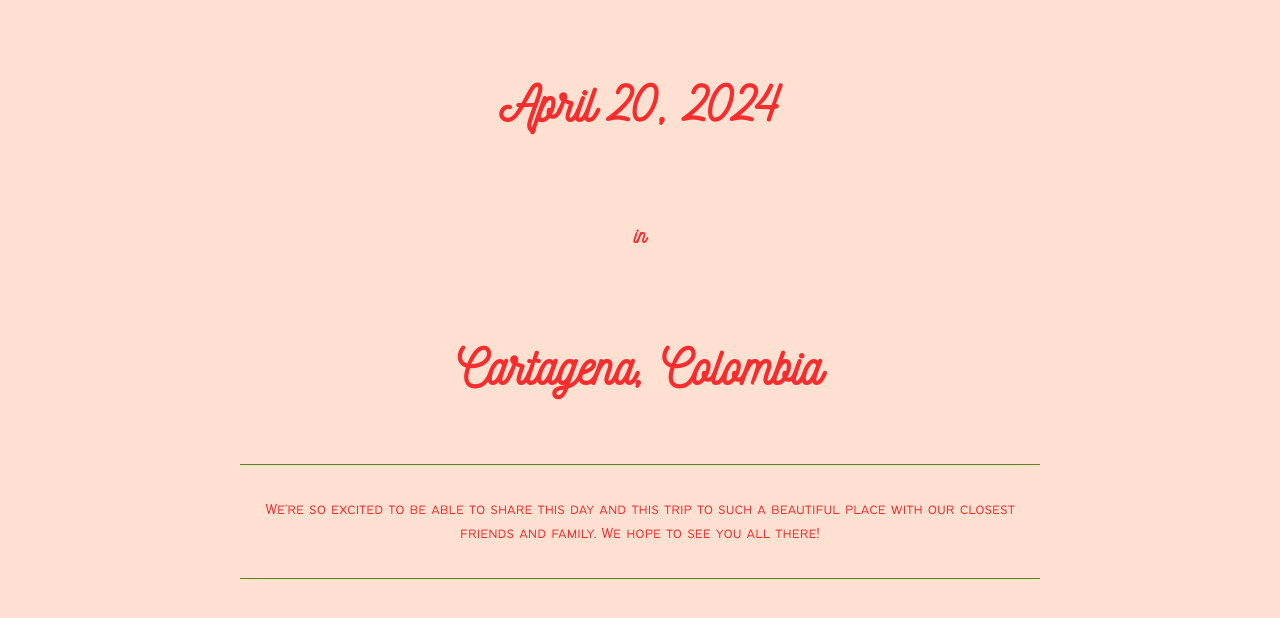
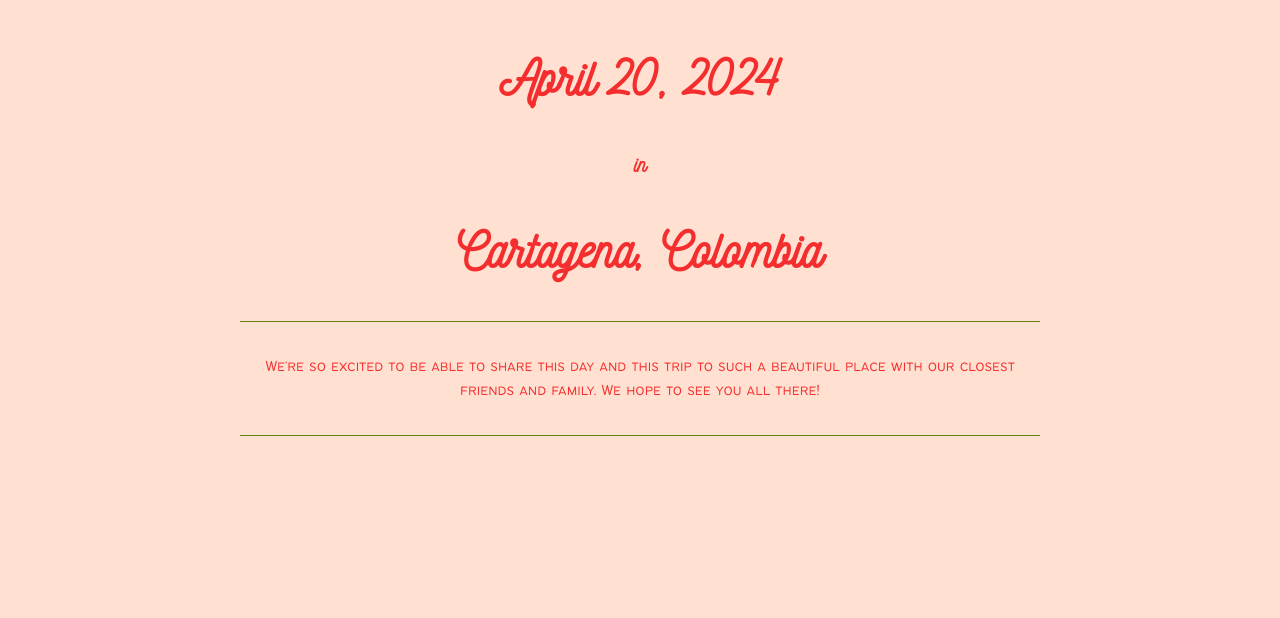
Before and after one commit to lpatino10/logandmargaret-wedding-site, an Astro site: page / in a window 1280 px wide. Shown: the part 1219-1837 px from the top of the page. After the commit the page ends 1718 px from the top, so only its background shows below. Built offline with nearby package versions, Linux system fonts and the light colour scheme; Astro itself is replaced by a stand-in of ours.

Commit message:
Clean up spacing on main page

```diff
--- a/src/pages/index.astro
+++ b/src/pages/index.astro
@@ -45,6 +45,16 @@ import small from "../images/margaret-logan-proposal-small.jpg?url";
 	</div>
 </Layout>
 <style>
+	h2 {
+		margin-bottom: 1rem;
+		margin-top: 1rem;
+	}
+
+	h5 {
+		margin-bottom: 1rem;
+		margin-top: 1rem;
+	}
+
 	.text-container {
 		text-align: center;
 	}
```
